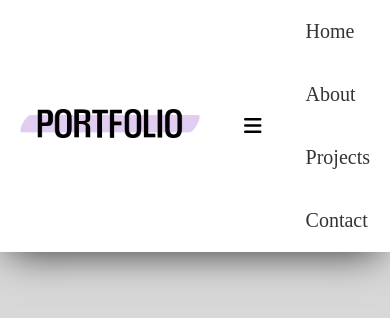
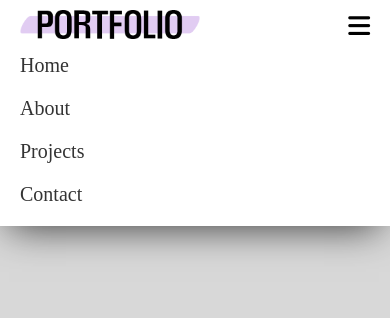
Before and after one commit to myday801/nav-bar, a plain HTML site: page index.html in a window 390 px wide. Drawn offline with Linux system fonts and the light colour scheme.

Commit message:
js : toggle

```diff
--- a/index.html
+++ b/index.html
@@ -12,7 +12,8 @@
   </head>
   <body>
     <header class="header">
-      <!-- logo -->
+      <!-- logo & menu button-->
+      <div class="header-mobile">
         <div class="logo-wrap">
           <h1 class="logo logo-pc">
             <img src="images/logo.png" alt="logo" />
@@ -21,12 +22,13 @@
             <img src="images/logo-m.png" alt="logo" />
           </h1>
         </div>
-      <button class="nav-toggle">
+        <button id="navToggle" class="nav-toggle">
           <i class="fa-solid fa-bars fa-xl"></i>
         </button>
+      </div>
       <!-- menu links -->
-      <nav>
-        <ul class="menu-list">
+      <nav id="headerNav" class="header-nav">
+        <ul id="menuList" class="menu-list">
           <li class="menu-item">
             <a href="#" class="menu-link">Home</a>
           </li>
--- a/script.js
+++ b/script.js
@@ -0,0 +1,6 @@
+const navToggle = document.getElementById("navToggle");
+const headerNav = document.getElementById("headerNav");
+
+navToggle.addEventListener("click", () => {
+  headerNav.classList.toggle("hidden");
+});
--- a/style.css
+++ b/style.css
@@ -64,6 +64,10 @@ body {
   font-size: 2rem;
 }
 
+.menu-item {
+  width: 100%;
+}
+
 .social-list {
   display: flex;
   justify-content: space-between;
@@ -78,7 +82,17 @@ body {
 
 @media screen and (max-width: 768px) {
   .header {
-    padding: 2rem;
+    display: flex;
+    flex-direction: column;
+    justify-content: center;
+    padding: 1rem 2rem;
+  }
+
+  .header-mobile {
+    display: flex;
+    justify-content: space-between;
+    align-items: center;
+    width: 100%;
   }
 
   .logo img {
@@ -95,15 +109,38 @@ body {
 
   .nav-toggle {
     display: block;
+    transition: all 0.4s ease;
+  }
+
+  .nav-toggle i {
+    font-size: 2.5rem;
+  }
+
+  .nav-toggle:hover {
+    color: #ac7de9;
+  }
+
+  .header-nav {
+    width: 100%;
   }
 
   .menu-list {
     flex-direction: column;
     align-items: start;
+    gap: 0;
+  }
+
+  .menu-item {
+    padding: 1rem 0rem;
   }
 
   .menu-item:hover {
-    width: 100%;
+    color: #fff;
+    background-color: #ac7de9;
+  }
+
+  .menu-item:hover .menu-link {
+    color: #fff;
     background-color: #ac7de9;
   }
 
```
Lines whose indentation alone changed are shown as unchanged.
